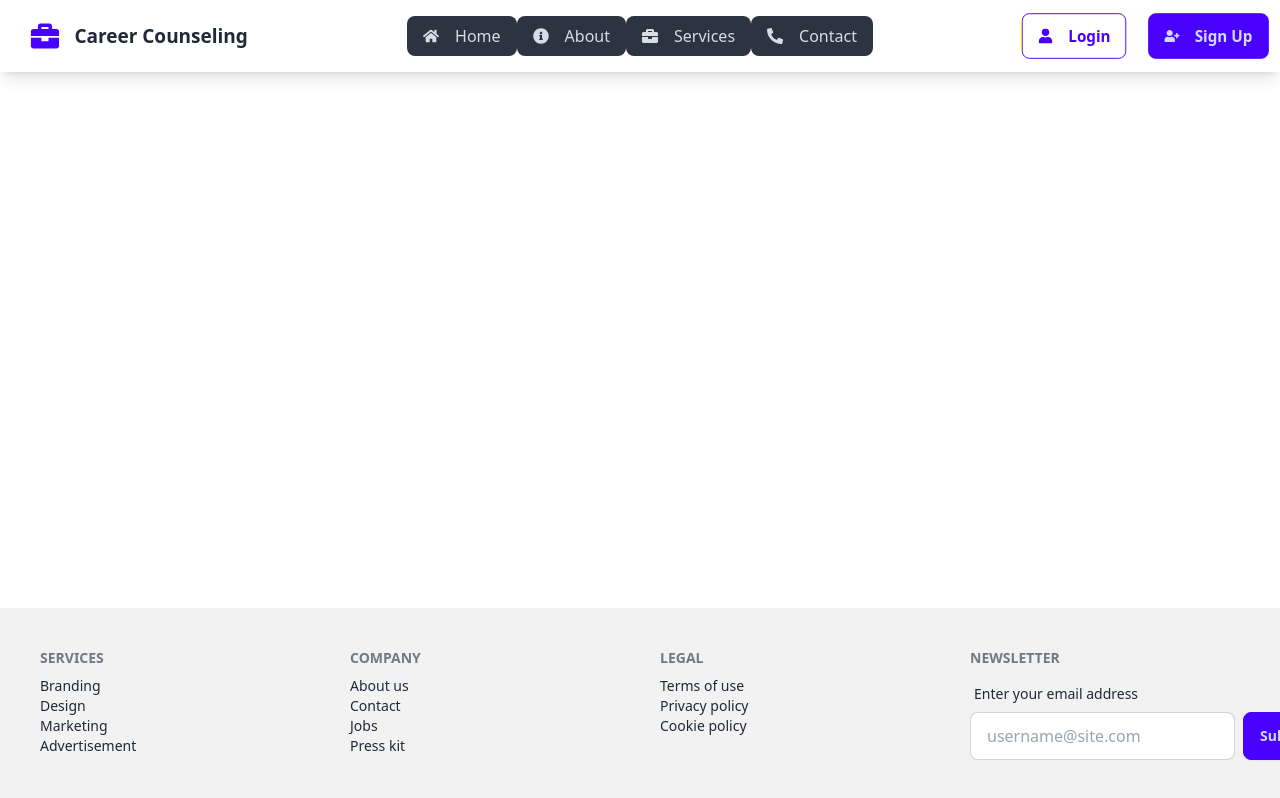
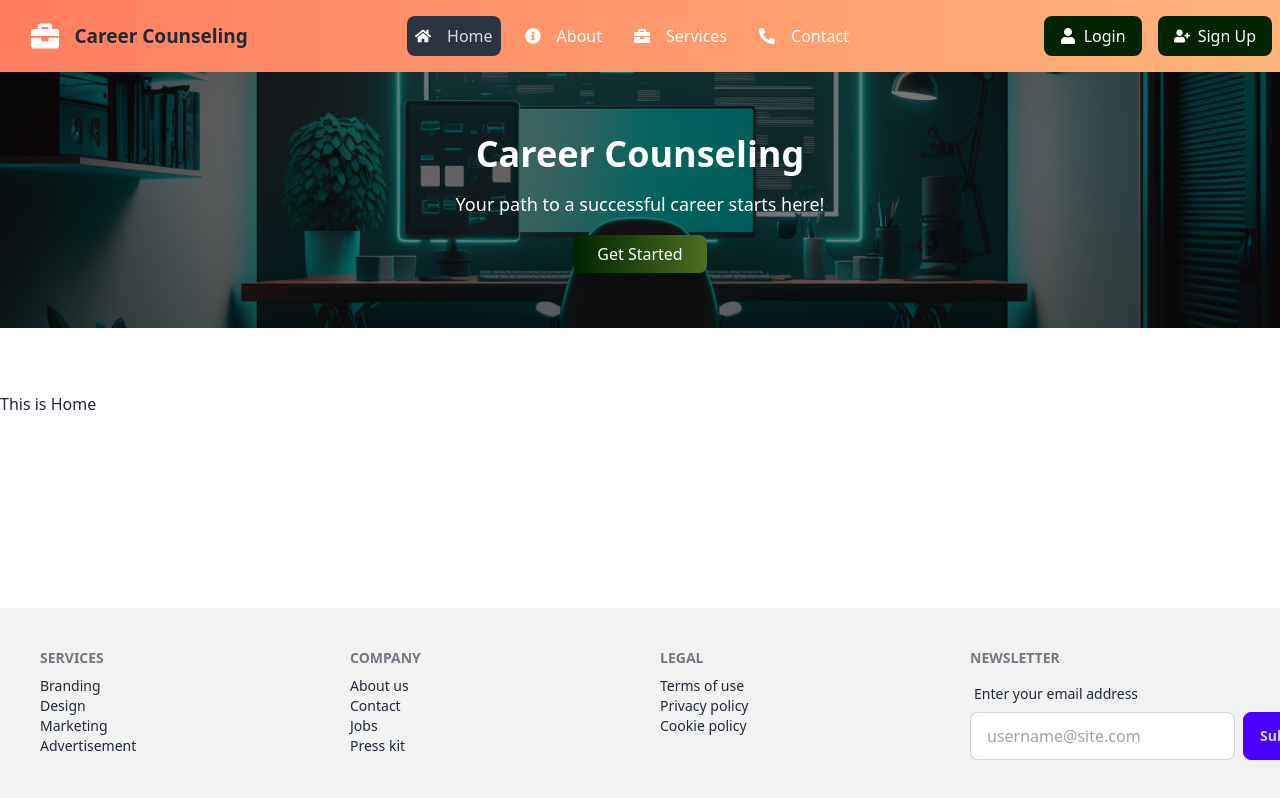
Before and after one commit to MubarratHossain/Career-Counseling, a React (Vite) app in the folder Career-Counseling/: page / in a window 1280 px wide. Shown: the top 798 px of the page. Built offline with nearby package versions, Linux system fonts and the light colour scheme.

Commit message:
Setting up components home,about,srvices,contact, next work-login-signup

```diff
--- /dev/null
+++ b/Career-Counseling/src/components/About/About.jsx
@@ -0,0 +1,11 @@
+
+
+const About = () => {
+    return (
+        <div>
+            <h3>This is about page </h3>
+        </div>
+    );
+};
+
+export default About;
--- /dev/null
+++ b/Career-Counseling/src/components/Banner/Banner.jsx
@@ -0,0 +1,27 @@
+import React from 'react';
+import { Link } from 'react-router-dom';
+import BannerImage from './background.png';  // Import the background image
+
+const Banner = () => {
+    return (
+        <div
+            className="relative bg-cover bg-center h-64"
+            style={{ backgroundImage: `url(${BannerImage})` }}  // Set the background image using the imported variable
+        >
+            <div className="absolute inset-0 bg-black bg-opacity-50 flex justify-center items-center">
+                <div className="text-center text-white p-6">
+                    <h1 className="text-4xl font-bold mb-4">Career Counseling</h1>
+                    <p className="text-lg mb-6">Your path to a successful career starts here!</p>
+                    <Link
+                        to="#contact"
+                        className="bg-gradient-to-r from-[#002400] to-[#4d6e1f] text-white py-2 px-6 rounded-lg shadow-lg hover:opacity-80 transition"
+                    >
+                        Get Started
+                    </Link>
+                </div>
+            </div>
+        </div>
+    );
+};
+
+export default Banner;
--- /dev/null
+++ b/Career-Counseling/src/components/Contact/Contact.jsx
@@ -0,0 +1,11 @@
+
+
+const Contact = () => {
+    return (
+        <div>
+            this is contact
+        </div>
+    );
+};
+
+export default Contact;
--- /dev/null
+++ b/Career-Counseling/src/components/Home/Home.jsx
@@ -0,0 +1,11 @@
+
+
+const Home = () => {
+    return (
+        <div>
+            This is Home
+        </div>
+    );
+};
+
+export default Home;
--- a/Career-Counseling/src/components/Navbar/Navbar.jsx
+++ b/Career-Counseling/src/components/Navbar/Navbar.jsx
@@ -1,8 +1,11 @@
 import { useState } from 'react';
 import { FaHome, FaInfoCircle, FaBriefcase, FaPhoneAlt, FaUser, FaUserPlus } from 'react-icons/fa';
-import { NavLink } from 'react-router-dom';
+import { NavLink, useLocation } from 'react-router-dom';
+import Banner from '../Banner/Banner';
 
 const Navbar = () => {
+    const location = useLocation();
+    const isHomePage = location.pathname === '/';
     const [dropdownOpen, setDropdownOpen] = useState(false);
 
     const toggleDropdown = () => {
@@ -10,9 +13,10 @@ const Navbar = () => {
     };
 
     return (
-        <div className="navbar bg-base-100 shadow-lg">
+        <div>
+            <div className="navbar parallax bg-gradient-to-r from-[#ff7e5f] to-[#feb47b] shadow-lg">
+
                 <div className="navbar-start">
-
                     <div className="dropdown">
                         <div tabIndex={0} role="button" className="btn btn-ghost lg:hidden">
                             <svg
@@ -34,61 +38,89 @@ const Navbar = () => {
                             tabIndex={0}
                             className="menu menu-sm dropdown-content bg-base-100 rounded-box z-[1] mt-3 w-52 p-2 shadow"
                         >
-                        <li><NavLink to="#home">Home</NavLink></li>
-                        <li><NavLink to="#about">About</NavLink></li>
-                        <li><NavLink to="#services">Services</NavLink></li>
-                        <li><NavLink to="#contact">Contact</NavLink></li>
+                            <li><NavLink to="/">Home</NavLink></li>
+                            <li><NavLink to="/about">About</NavLink></li>
+                            <li><NavLink to="/services">Services</NavLink></li>
+                            <li><NavLink to="/contact">Contact</NavLink></li>
+                        </ul>
+                    </div>
+                    <a className="btn btn-ghost text-xl flex items-center space-x-2 lg:flex md:flex hidden">
+                        <FaBriefcase className="text-3xl text-white" />
+                        <span>Career Counseling</span>
+                    </a>
+                </div>
+
+                <div className="navbar-center hidden lg:flex">
+                    <ul className="menu menu-horizontal px-1">
+                        <li className="mr-4">
+                            <NavLink
+                                to="/"
+                                className="text-base text-white hover:text-white hover:bg-[#002400] p-2 rounded-lg"
+                            >
+                                <FaHome className="inline mr-2 text-white" />
+                                Home
+                            </NavLink>
+                        </li>
+                        <li className="mr-4">
+                            <NavLink
+                                to="/about"
+                                className="text-base text-white hover:text-white hover:bg-[#002400] p-2 rounded-lg"
+                            >
+                                <FaInfoCircle className="inline mr-2 text-white" />
+                                About
+                            </NavLink>
+                        </li>
+                        <li className="mr-4">
+                            <NavLink
+                                to="/services"
+                                className="text-base text-white hover:text-white hover:bg-[#002400] p-2 rounded-lg"
+                            >
+                                <FaBriefcase className="inline mr-2 text-white" />
+                                Services
+                            </NavLink>
+                        </li>
+                        <li className="mr-4">
+                            <NavLink
+                                to="/contact"
+                                className="text-base text-white hover:text-white hover:bg-[#002400] p-2 rounded-lg"
+                            >
+                                <FaPhoneAlt className="inline mr-2 text-white" />
+                                Contact
+                            </NavLink>
+                        </li>
                     </ul>
                 </div>
 
-                <a className="btn btn-ghost text-xl flex items-center space-x-2 lg:flex md:flex hidden">
-                    <FaBriefcase className="text-3xl text-primary" />
-                    <span>Career Counseling</span>
-                </a>
-
-            </div>
-
-
-            <div className="navbar-center hidden lg:flex">
-                <ul className="menu menu-horizontal px-1">
-                    <li><NavLink to="#home" className="text-base"><FaHome className="inline mr-2" /> Home</NavLink></li>
-                    <li><NavLink to="#about" className="text-base"><FaInfoCircle className="inline mr-2" /> About</NavLink></li>
-                    <li><NavLink to="#services" className="text-base"><FaBriefcase className="inline mr-2" /> Services</NavLink></li>
-                    <li><NavLink to="#contact" className="text-base"><FaPhoneAlt className="inline mr-2" /> Contact</NavLink></li>
-                </ul>
-            </div>
-
-
                 <div className="navbar-end flex items-center space-x-4">
-
-                <NavLink to="#login" className="btn btn-outline btn-primary flex items-center space-x-2 text-sm lg:text-base hidden lg:flex">
-                    <FaUser className="mr-2" />
+                    <NavLink to="/login" className="flex items-center space-x-2 text-sm lg:text-base hidden lg:flex py-2 px-4 rounded-lg bg-[#002400] text-white hover:bg-gradient-to-r hover:from-[#002400] hover:to-[#4d6e1f] transition">
+                        <FaUser className="mr-2 text-white" />
                         Login
                     </NavLink>
-                <NavLink to="#signup" className="btn btn-primary flex items-center space-x-2 text-sm lg:text-base hidden lg:flex">
-                    <FaUserPlus className="mr-2" />
+                    <NavLink to="/signup" className="flex items-center space-x-2 text-sm lg:text-base hidden lg:flex py-2 px-4 rounded-lg bg-[#002400] text-white hover:bg-gradient-to-r hover:from-[#002400] hover:to-[#4d6e1f] transition">
+                        <FaUserPlus className="mr-2 text-white" />
                         Sign Up
                     </NavLink>
 
-
                     <div className="lg:hidden relative">
                         <button
-                        className="btn btn-primary flex items-center space-x-2 text-xs lg:text-sm"
+                            className="flex items-center space-x-2 text-xs lg:text-sm bg-[#002400] text-white py-2 px-4 rounded-lg hover:bg-gradient-to-r hover:from-[#002400] hover:to-[#4d6e1f] transition"
                             onClick={toggleDropdown}
                         >
-                        <FaUser className="mr-2" />
+                            <FaUser className="mr-2 text-white" />
                             <span>Account</span>
                         </button>
-
                         {dropdownOpen && (
                             <div className="absolute right-0 mt-2 w-48 bg-white rounded-md shadow-lg">
-                            <NavLink to="#login" className="block px-4 py-2 text-sm text-gray-700">Login</NavLink>
-                            <NavLink to="#signup" className="block px-4 py-2 text-sm text-gray-700">Sign Up</NavLink>
+                                <NavLink to="/login" className="block px-4 py-2 text-sm text-gray-700">Login</NavLink>
+                                <NavLink to="/signup" className="block px-4 py-2 text-sm text-gray-700">Sign Up</NavLink>
                             </div>
                         )}
                     </div>
                 </div>
             </div>
+
+            {isHomePage && <Banner />}
+        </div>
     );
 };
 
--- /dev/null
+++ b/Career-Counseling/src/components/Services/Services.jsx
@@ -0,0 +1,11 @@
+
+
+const Services = () => {
+    return (
+        <div>
+            <h3>This is service</h3>
+        </div>
+    );
+};
+
+export default Services;
```
Also changed, not shown: Career-Counseling/src/main.jsx (+21 -1 lines), Career-Counseling/src/components/Banner/background.png (added). Lines whose indentation alone changed are shown as unchanged.
